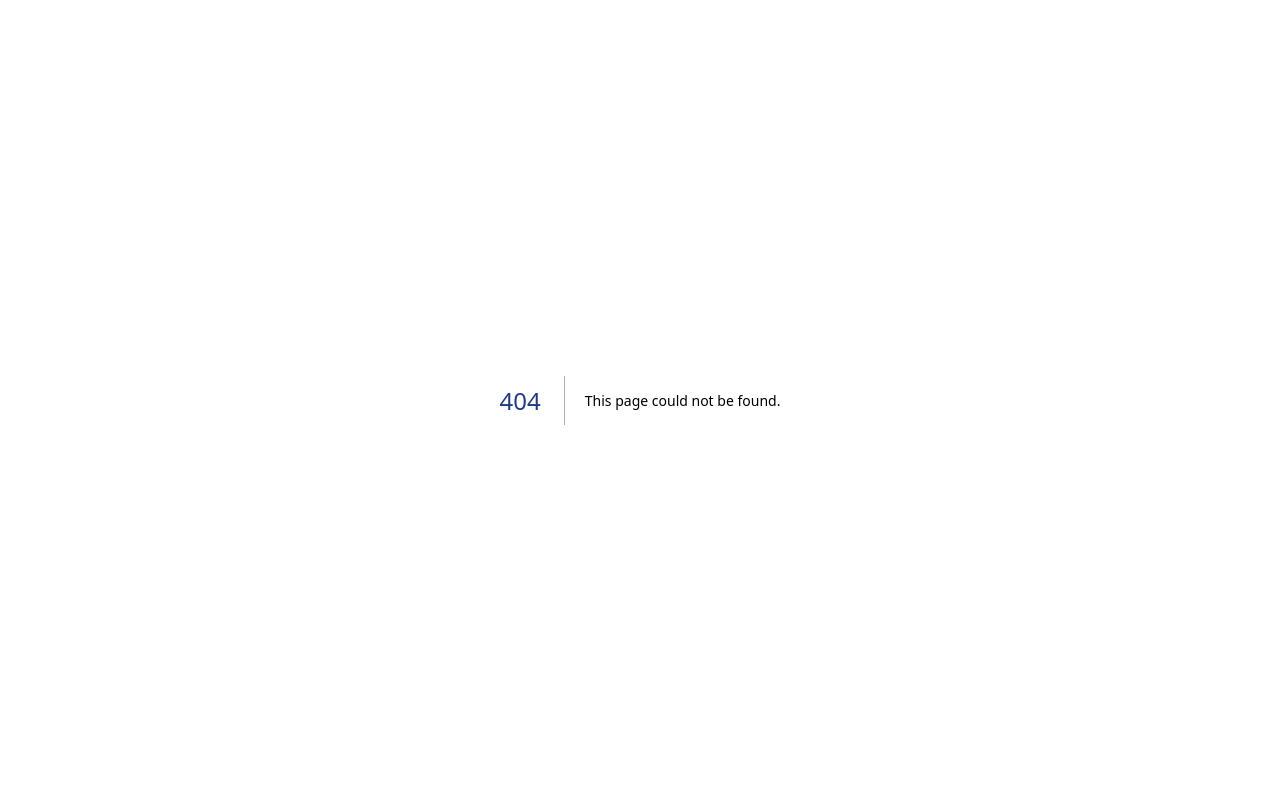
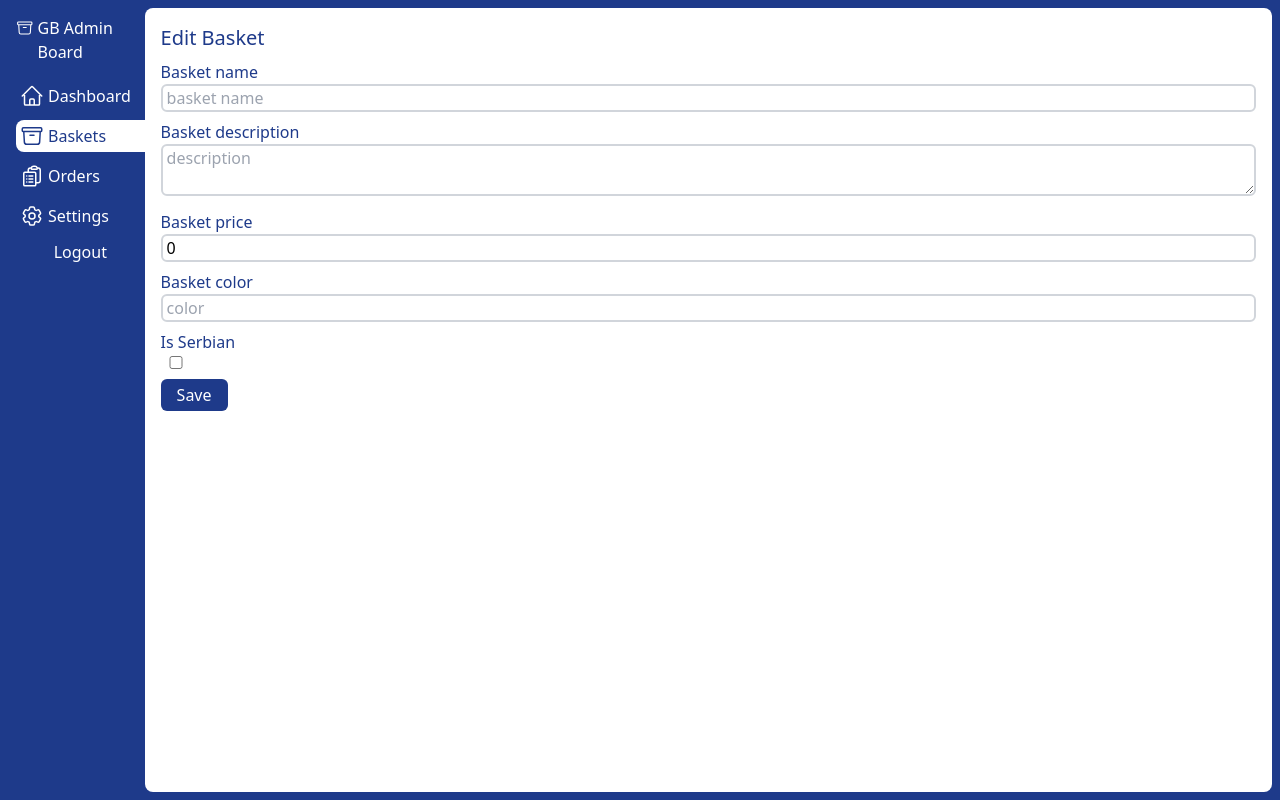
Before and after one commit to MilanJulinac42/gb-admin, a Next.js app: page /baskets/Basket in a window 1280 px wide. Before the commit this address had no page. Built offline with nearby package versions, Linux system fonts and the light colour scheme; sample sign-in values are in the browser's storage.

Commit message:
added edit so that it can reuse the existing component for creating baskets

```diff
--- a/components/TableItem.tsx
+++ b/components/TableItem.tsx
@@ -1,10 +1,12 @@
+// components/TableItem.tsx
+import Link from "next/link";
 import Checkmark from "./Checkmark";
 
 export default function TableItem({ item }: any) {
 	return (
 		<tr
 			className="bg-white text-black border-b border-gray-200"
-			key={item.id}
+			key={item._id}
 		>
 			<td className="px-4 py-2">
 				<img src={item.image} alt={item.name} className="h-12 w-auto" />
@@ -18,9 +20,11 @@ export default function TableItem({ item }: any) {
 			</td>
 			<td className="px-4 py-2">
 				<div className="flex justify-center">
-					<button className="bg-blue-700 hover:bg-blue-600 text-white font-bold py-2 px-4 rounded mr-2">
-						Edit
-					</button>
+					<Link href={`/baskets/edit/\\${item._id}`}>
+						<button className="bg-blue-700 hover:bg-blue-600 text-white font-bold py-2 px-4 rounded mr-2">
+							Edit
+						</button>
+					</Link>
 					<button className="bg-red-700 hover:bg-red-600 text-white font-bold py-2 px-4 rounded">
 						Delete
 					</button>
--- a/pages/baskets.tsx
+++ b/pages/baskets.tsx
@@ -1,3 +1,4 @@
+// baskets.tsx
 import Link from "next/link";
 import Layout from "../components/Layout";
 import ItemList from "../components/ItemList";
@@ -21,7 +22,7 @@ export default function Baskets() {
 	return (
 		<Layout>
 			<h1>Basket Page</h1>
-			<Link href={"/baskets/new"}>Add new basket</Link>
+			<Link href={"/baskets/Basket"}>Add new basket</Link>
 			{isLoading ? (
 				<p>Loading...</p>
 			) : (
--- /dev/null
+++ b/pages/baskets/Basket.tsx
@@ -0,0 +1,105 @@
+// baskets/Basket.tsx
+import { useState } from "react";
+import Layout from "../../components/Layout";
+import axios from "axios";
+import { useRouter } from "next/router";
+
+export interface BasketProps {
+	mode: "create" | "edit";
+	existingBasket?: {
+		_id: number;
+		name: string;
+		description: string;
+		price: number;
+		color: string;
+		isSerbian: boolean;
+	};
+}
+
+export default function Basket({ mode, existingBasket }: BasketProps) {
+	const router = useRouter();
+	const [name, setName] = useState(existingBasket?.name || "");
+	const [description, setDescription] = useState(
+		existingBasket?.description || ""
+	);
+	const [price, setPrice] = useState(existingBasket?.price || 0);
+	const [color, setColor] = useState(existingBasket?.color || "");
+	const [isSerbian, setIsSerbian] = useState(
+		existingBasket?.isSerbian || false
+	);
+
+	async function handleSubmit(e: any) {
+		e.preventDefault();
+		const data = { name, description, price, color, isSerbian };
+
+		if (mode !== "edit") {
+			await axios.post("http://localhost:9090/basket-type/create", data, {
+				withCredentials: true,
+			});
+			router.push("/baskets");
+		} else if (mode === "edit" && existingBasket) {
+			await axios.patch(
+				`http://localhost:9090/basket-type/update\\${existingBasket._id}`,
+				data,
+				{
+					withCredentials: true,
+				}
+			);
+		}
+	}
+
+	return (
+		<Layout>
+			<form onSubmit={handleSubmit}>
+				<h1>{mode === "create" ? "New Basket" : "Edit Basket"}</h1>
+				<label htmlFor="name">Basket name</label>
+				<input
+					name="name"
+					id="name"
+					type="text"
+					placeholder="basket name"
+					value={name}
+					onChange={(e) => setName(e.target.value)}
+				/>
+				<label htmlFor="description">Basket description</label>
+				<textarea
+					name="description"
+					id="description"
+					placeholder="description"
+					value={description}
+					onChange={(e) => setDescription(e.target.value)}
+				></textarea>
+				<label htmlFor="price">Basket price</label>
+				<input
+					id="price"
+					name="price"
+					type="number"
+					placeholder="price"
+					value={price}
+					onChange={(e) => setPrice(parseInt(e.target.value))}
+				/>
+				<label htmlFor="color">Basket color</label>
+				<input
+					id="color"
+					name="color"
+					type="text"
+					placeholder="color"
+					value={color}
+					onChange={(e) => setColor(e.target.value)}
+				/>
+				<label htmlFor="isSerbian">Is Serbian</label>
+				<input
+					name="isSerbian"
+					className="check-input"
+					type="checkbox"
+					id="isSerbian"
+					checked={isSerbian}
+					onChange={() => setIsSerbian(!isSerbian)}
+				></input>
+				<button type="submit" className="btn-primary">
+					Save
+				</button>
+			</form>
+		</Layout>
+	);
+}
--- /dev/null
+++ b/pages/baskets/edit/[id].tsx
@@ -0,0 +1,21 @@
+// baskets/[id].tsx
+import Basket, { BasketProps } from "../Basket";
+import { GetServerSideProps } from "next";
+import axios from "axios";
+
+export const getServerSideProps: GetServerSideProps = async (context) => {
+	const id = context.params?.id;
+	const response = await axios.get(
+		`http://localhost:9090/basket-type/find\\${id}`
+	);
+	const existingBasketData = response.data.basketType;
+	return { props: { existingBasketData } };
+};
+
+const EditBasket = ({
+	existingBasketData,
+}: {
+	existingBasketData: BasketProps["existingBasket"];
+}) => <Basket mode="edit" existingBasket={existingBasketData} />;
+
+export default EditBasket;
--- a/pages/baskets/new.tsx
+++ /dev/null
@@ -1,67 +0,0 @@
-import { useState } from "react";
-import Layout from "../../components/Layout";
-import axios from "axios";
-
-export default function NewBasket() {
-	const [name, setName] = useState("");
-	const [description, setDescription] = useState("");
-	const [price, setPrice] = useState(0);
-	const [color, setColor] = useState("");
-	const [isSerbian, setIsSerbian] = useState(false);
-
-	async function createBasket(e: any) {
-		e.preventDefault();
-		const data = { name, description, price, color, isSerbian };
-		await axios.post("http://localhost:9090/basket-type/create", data, {
-			withCredentials: true,
-		});
-	}
-
-	return (
-		<Layout>
-			<form onSubmit={createBasket}>
-				<h1>New Basket</h1>
-				<label htmlFor="">Basket name</label>
-				<input
-					type="text"
-					placeholder="basket name"
-					value={name}
-					onChange={(e) => setName(e.target.value)}
-				/>
-				<label htmlFor="">Basket description</label>
-				<textarea
-					name="description"
-					id="description"
-					placeholder="description"
-					value={description}
-					onChange={(e) => setDescription(e.target.value)}
-				></textarea>
-				<label htmlFor="">Basket price</label>
-				<input
-					type="number"
-					placeholder="price"
-					value={price}
-					onChange={(e) => setPrice(parseInt(e.target.value))}
-				/>
-				<label htmlFor="">Basket color</label>
-				<input
-					type="text"
-					placeholder="color"
-					value={color}
-					onChange={(e) => setColor(e.target.value)}
-				/>
-				<label htmlFor="isSerbian">Is Serbian</label>
-				<input
-					className="check-input"
-					type="checkbox"
-					id="isSerbian"
-					checked={isSerbian}
-					onChange={() => setIsSerbian(!isSerbian)}
-				></input>
-				<button type="submit" className="btn-primary">
-					Save
-				</button>
-			</form>
-		</Layout>
-	);
-}
```
